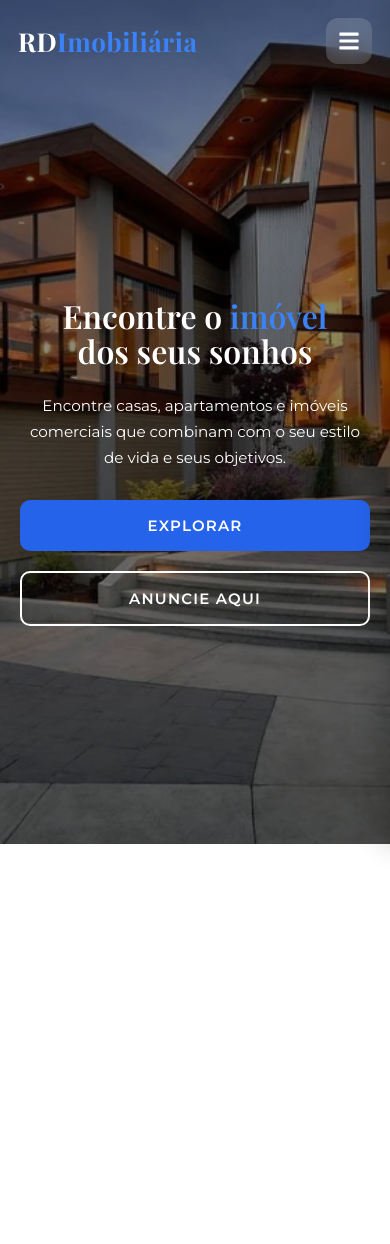
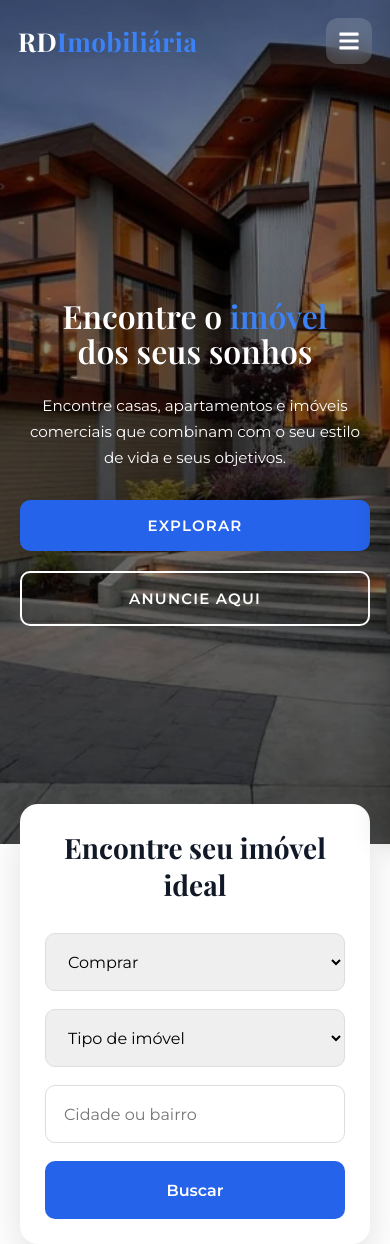
Before and after one commit to Domingos244/RD-imobi, a React (Vite) app: page / in a window 390 px wide. Before the commit the page ends 844 px from the top, so only its background shows below. Built offline with nearby package versions, Linux system fonts and the light colour scheme.

Commit message:
responsivo05

```diff
--- /dev/null
+++ b/src/components/PropertySearch/index.tsx
@@ -0,0 +1,39 @@
+import "./styles.css";
+
+export default function PropertySearch() {
+  return (
+    <section className="property-search">
+      <div className="search-container">
+
+        <h2>Encontre seu imóvel ideal</h2>
+
+        <form className="search-form">
+
+          <select>
+            <option>Comprar</option>
+            <option>Alugar</option>
+          </select>
+
+          <select>
+            <option>Tipo de imóvel</option>
+            <option>Casa</option>
+            <option>Apartamento</option>
+            <option>Terreno</option>
+            <option>Comercial</option>
+          </select>
+
+          <input
+            type="text"
+            placeholder="Cidade ou bairro"
+          />
+
+          <button type="submit">
+            Buscar
+          </button>
+
+        </form>
+
+      </div>
+    </section>
+  );
+}
--- /dev/null
+++ b/src/components/PropertySearch/styles.css
@@ -0,0 +1,91 @@
+.property-search {
+  width: 100%;
+  margin-top: -70px;
+  position: relative;
+  z-index: 10;
+}
+
+.search-container {
+  max-width: 1150px;
+  margin: 0 auto;
+  background: #fff;
+  border-radius: 18px;
+  padding: 35px;
+  box-shadow: 0 18px 40px rgba(0, 0, 0, 0.12);
+}
+
+.search-container h2 {
+  font-family: var(--font-title);
+  font-size: 32px;
+  margin-bottom: 30px;
+  color: #111827;
+}
+
+.search-form {
+  display: grid;
+  grid-template-columns: repeat(4, 1fr);
+  gap: 18px;
+}
+
+.search-form select,
+.search-form input {
+  height: 58px;
+  border: 1px solid #ddd;
+  border-radius: 10px;
+  padding: 0 18px;
+  font-size: 16px;
+  outline: none;
+  transition: 0.3s;
+  font-family: var(--font-text);
+}
+
+.search-form select:focus,
+.search-form input:focus {
+  border-color: #2563eb;
+}
+
+.search-form button {
+  height: 58px;
+  border: none;
+  border-radius: 10px;
+  background: #2563eb;
+  color: white;
+  font-size: 16px;
+  font-weight: 600;
+  cursor: pointer;
+  transition: 0.3s;
+}
+
+.search-form button:hover {
+  background: #1e40af;
+}
+
+/* ===== Tablet ===== */
+
+@media (max-width: 992px) {
+  .search-form {
+    grid-template-columns: repeat(2, 1fr);
+  }
+}
+
+/* ===== Celular ===== */
+
+@media (max-width: 768px) {
+  .property-search {
+    margin-top: -40px;
+    padding: 0 20px;
+  }
+
+  .search-container {
+    padding: 25px;
+  }
+
+  .search-container h2 {
+    text-align: center;
+    font-size: 28px;
+  }
+
+  .search-form {
+    grid-template-columns: 1fr;
+  }
+}
--- a/src/pages/Home/index.tsx
+++ b/src/pages/Home/index.tsx
@@ -1,9 +1,11 @@
 import Hero from "../../components/Hero";
+import PropertySearch from "../../components/PropertySearch";
 
 export default function Home() {
   return (
     <>
       <Hero />
+      <PropertySearch />
     </>
   );
 }
```
